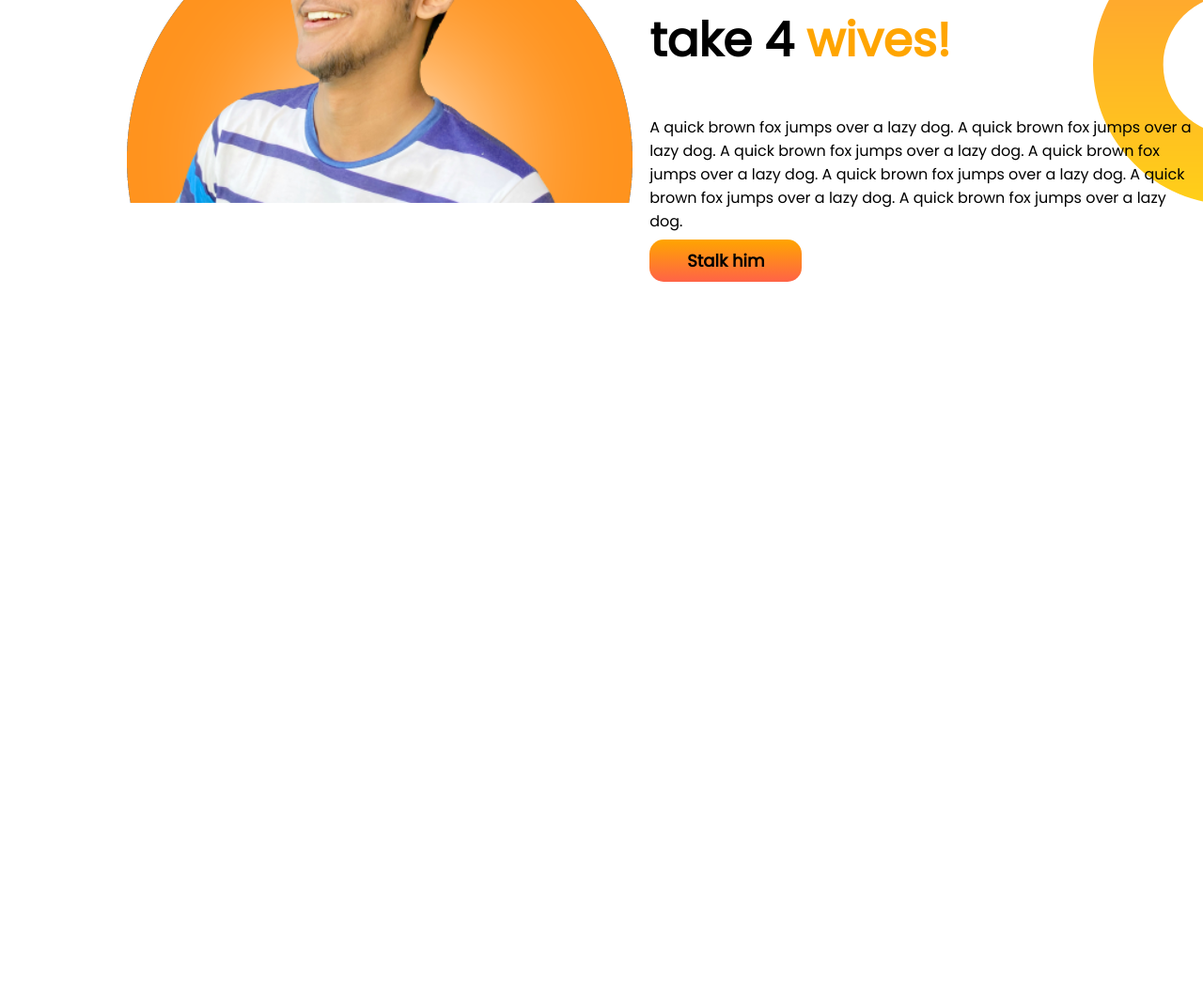
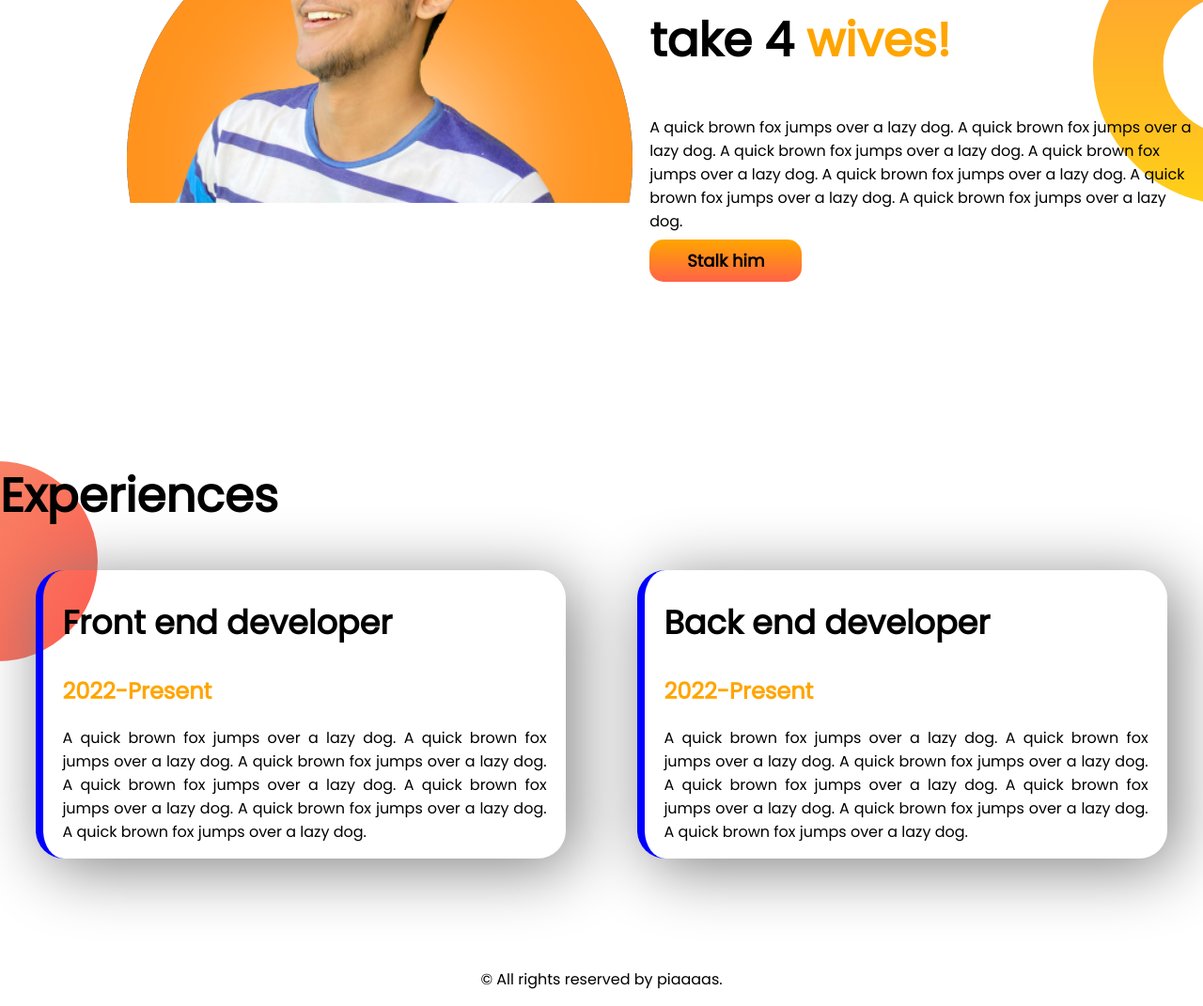
Before and after one commit to mahmudpias/portfolio-mod3, a plain HTML site: page index.html in a window 1280 px wide. Shown: the part 892-1963 px from the top of the page at 94% size. Before the commit the page ends 1192 px from the top, so only its background shows below. Drawn offline with Linux system fonts and the light colour scheme.

Commit message:
final add

```diff
--- a/index.html
+++ b/index.html
@@ -13,7 +13,7 @@
 </head>
 
 <body>
-    <section class="top">
+    <section class="top flex">
         <div class="half-width">
             <h1>Welcome to</h1>
             <h1> <span class="orange-color"> Mahmud PIAAAAS </span> world!</h1>
@@ -29,7 +29,7 @@
     </section>
 
 
-    <section class="second">
+    <section class="second flex">
         <div class="half-width">
             <img src="fantasy-with-bg.png" alt="PIAAAAS">
         </div>
@@ -44,6 +44,33 @@
             </a>
         </div>
     </section>
+
+    <section class="experience">
+        <h1> Experiences</h1>
+        <div class="flex">
+            <div class="half-width exp">
+                <h1 class="exp-name">Front end developer</h1>
+                <h2 class="orange-color"> 2022-Present</h2>
+                <p> A quick brown fox jumps over a lazy dog. A quick brown fox jumps over a lazy dog. A quick brown fox
+                    jumps over a lazy dog. A quick brown fox jumps over a lazy dog. A quick brown fox jumps over a lazy
+                    dog.
+                    A quick brown fox
+                    jumps over a lazy dog. A quick brown fox jumps over a lazy dog.</p>
+            </div>
+            <div class="half-width exp">
+                <h1 class="exp-name">Back end developer</h1>
+                <h2 class="orange-color"> 2022-Present</h2>
+                <p> A quick brown fox jumps over a lazy dog. A quick brown fox jumps over a lazy dog. A quick brown fox
+                    jumps over a lazy dog. A quick brown fox jumps over a lazy dog. A quick brown fox jumps over a lazy
+                    dog.
+                    A quick brown fox
+                    jumps over a lazy dog. A quick brown fox jumps over a lazy dog.</p>
+            </div>
+        </div>
+    </section>
 </body>
+<footer>
+    <p>© All rights reserved by piaaaas.</p>
+</footer>
 
 </html>
--- a/style.css
+++ b/style.css
@@ -11,7 +11,7 @@ body {
     color: orange;
 }
 
-section {
+.flex {
     display: flex;
 }
 
@@ -47,3 +47,29 @@ section {
     background-repeat: no-repeat;
     background-position: right;
 }
+
+.experience {
+    margin-top: 200px;
+    background-image: url(exp-bg.png);
+    background-repeat: no-repeat;
+}
+
+.exp {
+    box-shadow: 10px 10px 70px gray;
+    margin-left: 3%;
+    margin-right: 3%;
+    margin-bottom: 100px;
+    padding-left: 20px;
+    padding-right: 20px;
+    text-align: justify;
+    border-radius: 30px;
+    border-left: 8px solid blue;
+}
+
+.exp-name {
+    font-size: 35px;
+}
+
+footer p {
+    text-align: center;
+}
```
Also changed, not shown: exp-bg.png (added).
